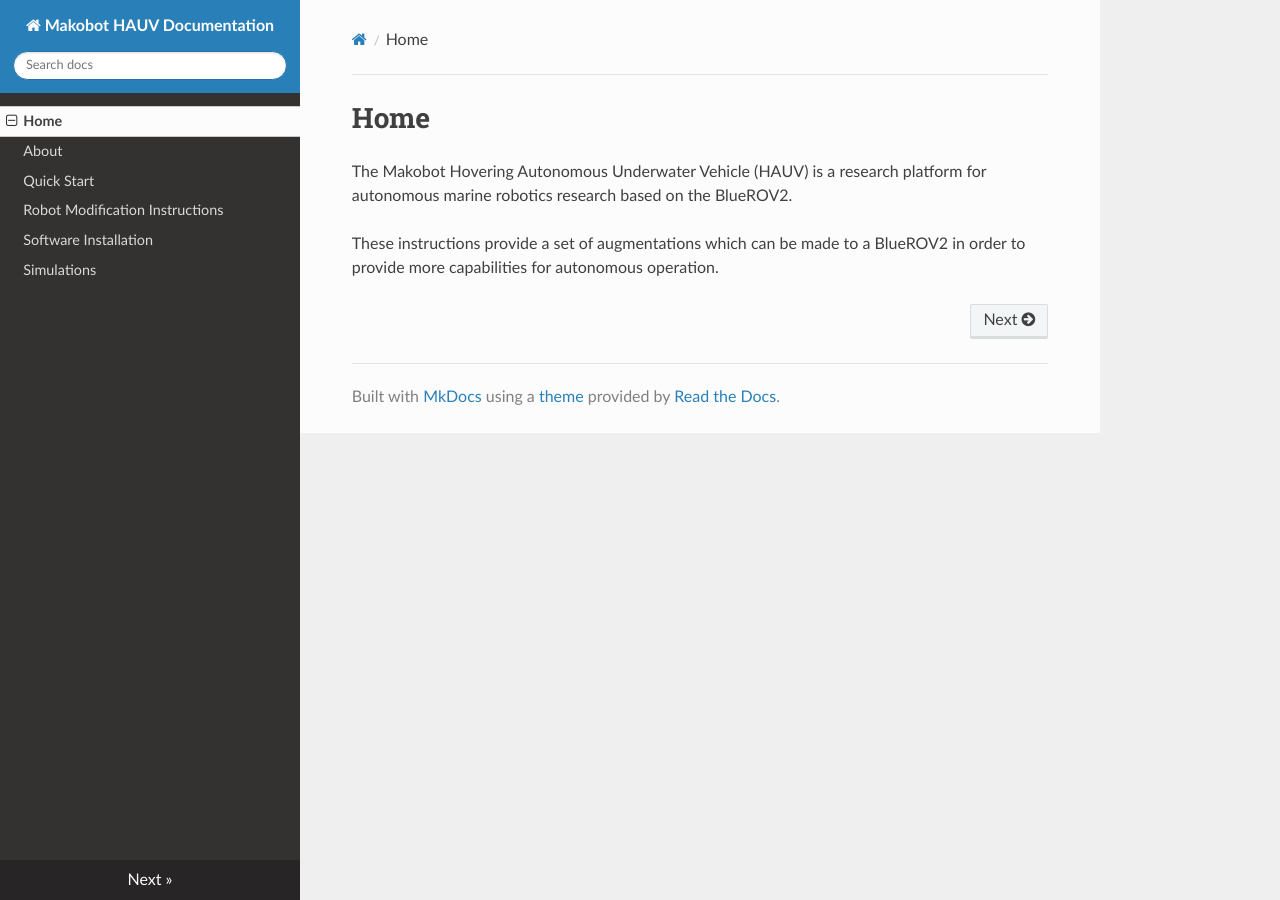
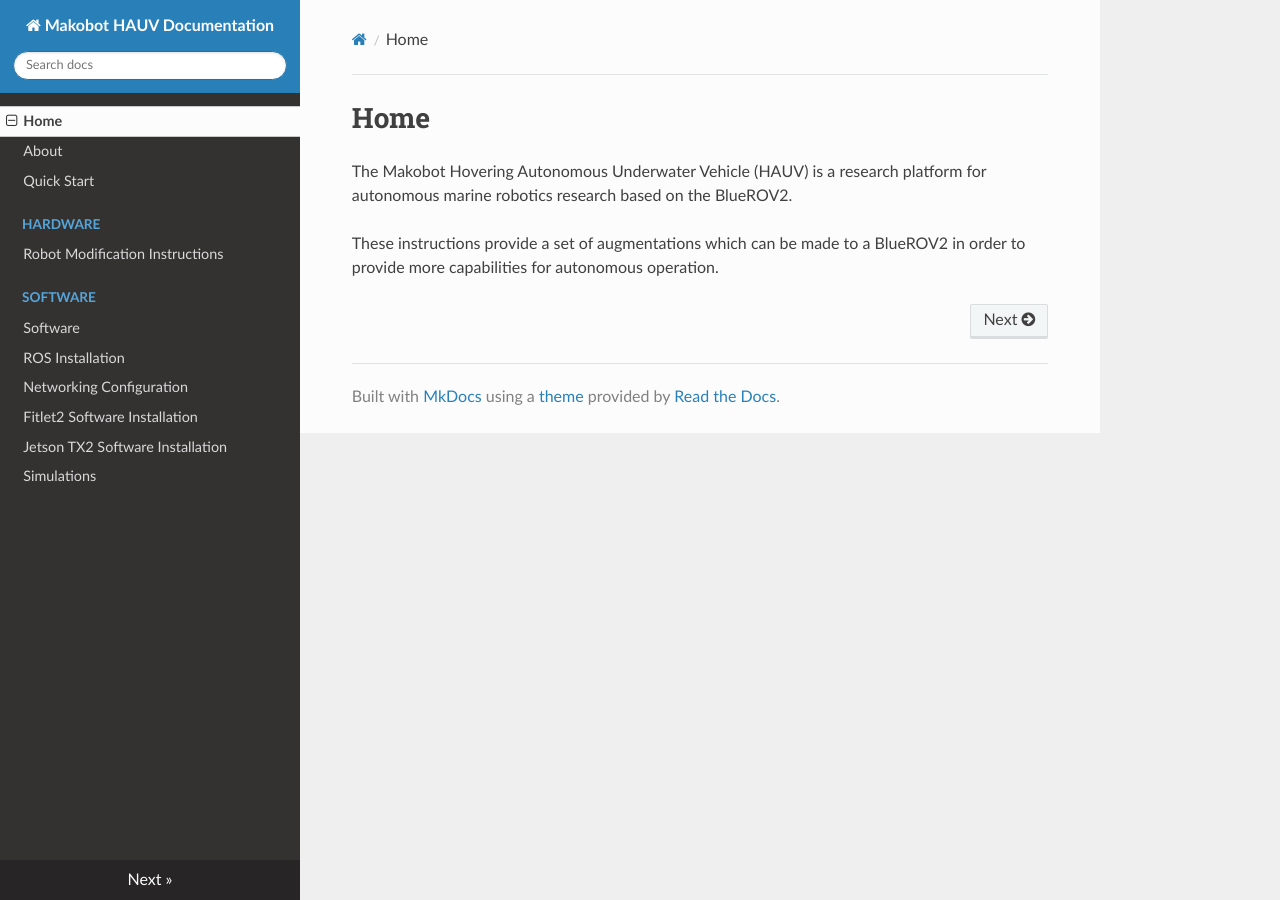
Before and after one commit to makobot-hauv/makobot-docs, an MkDocs documentation site: the page built from docs/index.md, in a window 1280 px wide. Built offline with MkDocs 1.6.1, drawn with Linux system fonts in a browser that asks for light colours; nearby versions of some CDN libraries.

Commit message:
documentation updates

```diff
--- a/mkdocs.yml
+++ b/mkdocs.yml
@@ -7,8 +7,14 @@ nav:
     - Home: index.md
     - About: about.md
     - Quick Start: quickstart.md
-    - Robot Modification Instructions: robot_modifications.md
-    - Software Installation: installation.md
+    - Hardware:
+        - Robot Modification Instructions: robot_modifications.md
+    - Software:
+        - Software: software/software.md
+        - ROS Installation: software/ros_installation.md
+        - Networking Configuration: software/networking.md
+        - Fitlet2 Software Installation: software/fitlet_installation.md
+        - Jetson TX2 Software Installation: software/jetson_installation.md
     - Simulations: simulations.md
 
 extra:
```
Also changed, not shown: docs/installation.md (deleted, +0 -1 lines), docs/software/fitlet_installation.md (added, +12 -0 lines), docs/software/jetson_installation.md (added, +1 -0 lines), docs/software/networking.md (added, +1 -0 lines), docs/software/ros_installation.md (added, +16 -0 lines), docs/software/software.md (added, +14 -0 lines).
